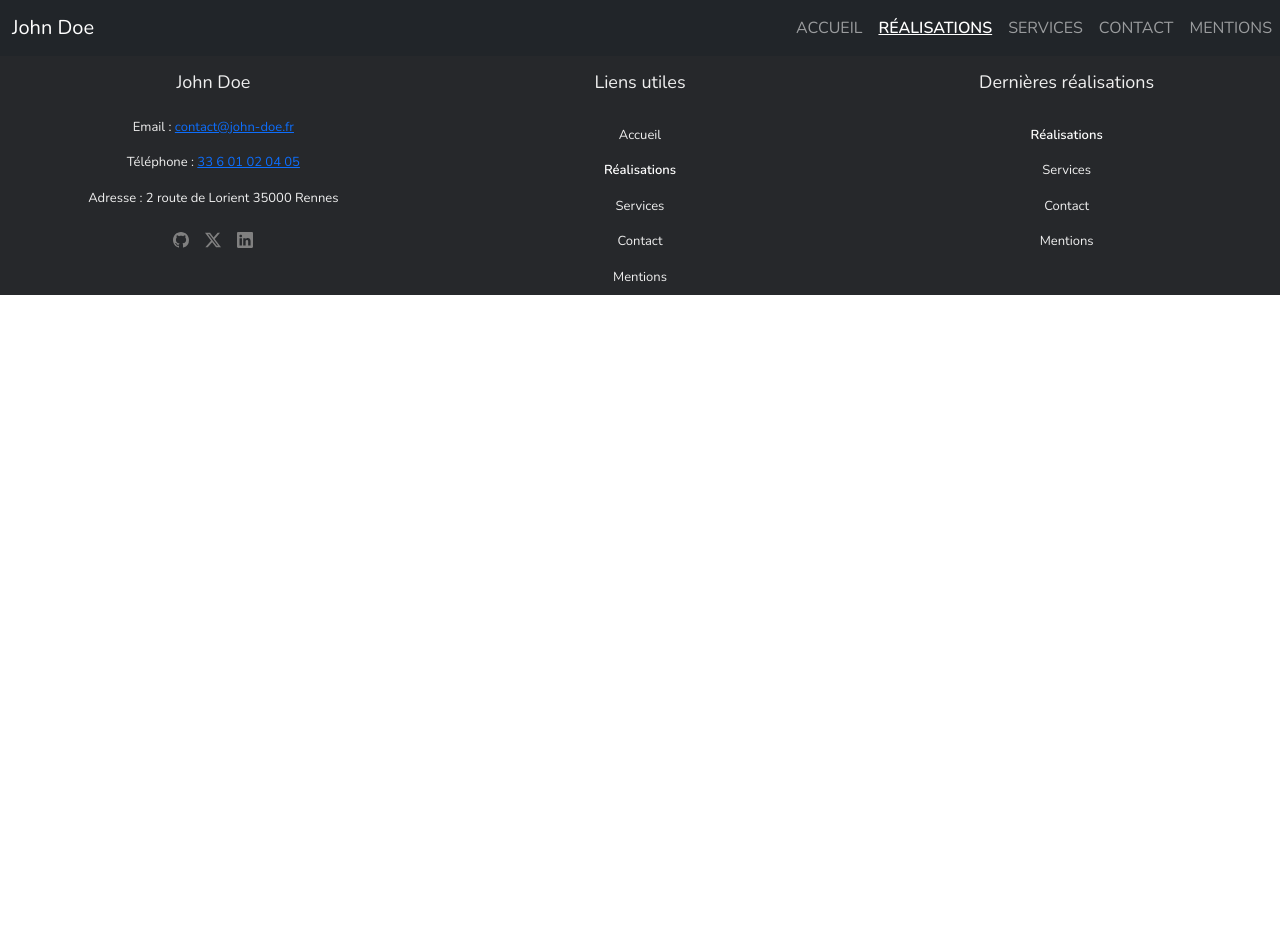
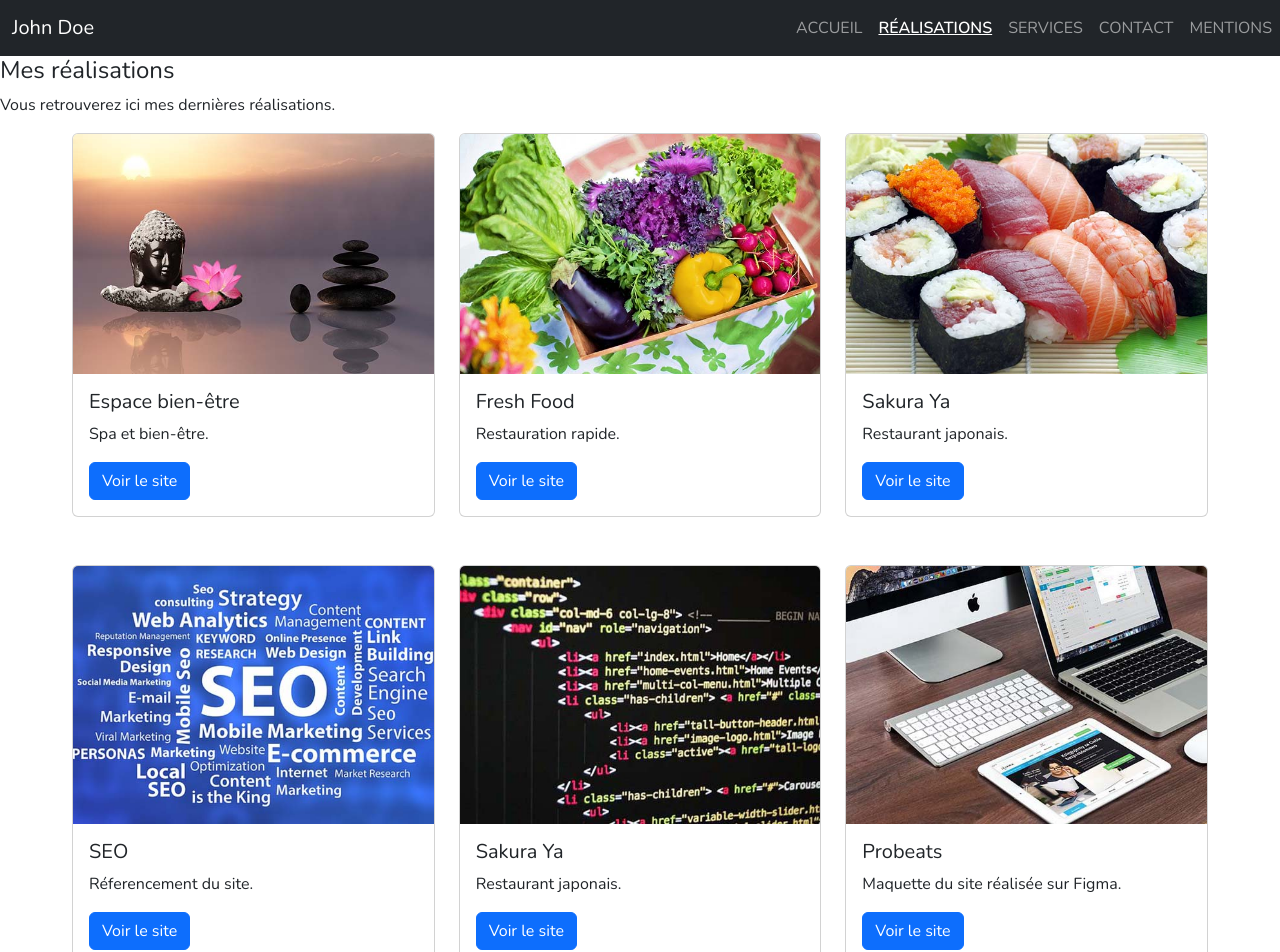
Before and after one commit to Adra-Awen/john-doe-portfolio, a React (Create React App) app: page /realisations in a window 1280 px wide. Shown: the top 952 px of the page. Before the commit the page ends 800 px from the top, so only its background shows below. Built offline with nearby package versions, Linux system fonts and the light colour scheme.

Commit message:
page réalisation et ajout de cartes

```diff
--- a/src/App.js
+++ b/src/App.js
@@ -3,6 +3,7 @@ import { Routes, Route } from "react-router-dom";
 import Accueil from "./pages/accueil";
 import Navbar from "./composents/navbar"
 import Footer from "./composents/footer"
+import Realisations from './pages/realisations';
 
 
 function App() {
@@ -11,6 +12,7 @@ function App() {
       <Navbar/>
       <Routes>
         <Route path="/" element={<Accueil />} />
+        <Route path="/realisations" element={<Realisations />} />
       </Routes>
       <Footer/>
     </>
--- a/src/index.css
+++ b/src/index.css
@@ -62,11 +62,6 @@ footer{
   background-color: rgb(38, 40, 43);
 }
 
-footer .fluid{
-  margin: 10%;
-
-}
-
 .footer-titl{
   color: #efefef;
   font-size:large;
@@ -116,3 +111,5 @@ footer .fluid{
 .bi:hover{
   color: white;
 }
+
+/*--------------------PAGES--------------------*/
--- a/src/pages/realisations.jsx
+++ b/src/pages/realisations.jsx
@@ -0,0 +1,83 @@
+import "../index.css"
+
+function Realisations(){
+    return (
+    <div className="realisations-page">
+        <h4 className="portfolio-title">Mes réalisations</h4>
+        <p className="portfolio-text">Vous retrouverez ici mes dernières réalisations.</p>
+
+        <div className="container-fluid">
+            <div className="row justify-content-center g-4 mx-5">
+                <div className="col col-12 col-md-6 col-lg-4 mb-4">
+                    <div className="card" style={{width:"100%"}}>
+                        <img src="/assets/images/espace-bien-etre.jpg" className="card-img-top" alt="image zen"/>
+                        <div className="card-body">
+                            <h5 className="card-title">Espace bien-être</h5>
+                            <p className="card-text">Spa et bien-être.</p>
+                            <a href="https://www.espacebienetre-ista.com/" target="_blank" className="btn btn-primary">Voir le site</a>
+                        </div>
+                    </div>
+                </div>
+
+                <div className="col col-12 col-md-6 col-lg-4 mb-4">
+                    <div className="card" style={{width:"100%"}}>
+                        <img src="/assets/images/fresh-food.jpg" className="card-img-top" alt="image fruits légumes frais"/>
+                        <div className="card-body">
+                            <h5 className="card-title">Fresh Food</h5>
+                            <p className="card-text">Restauration rapide.</p>
+                            <a href="https://www.freshfood.fr/" target="_blank" className="btn btn-primary">Voir le site</a>
+                        </div>
+                    </div>
+                </div>
+
+                <div className="col col-12 col-md-6 col-lg-4 mb-4">
+                    <div className="card" style={{width:"100%"}}>
+                        <img src="/assets/images/restaurant-japonais.jpg" className="card-img-top" alt="image sushis"/>
+                        <div className="card-body">
+                            <h5 className="card-title">Sakura Ya</h5>
+                            <p className="card-text">Restaurant japonais.</p>
+                            <a href="https://www.lessakura.fr/" target="_blank" className="btn btn-primary">Voir le site</a>
+                        </div>
+                    </div>
+                </div>
+
+                <div className="col col-12 col-md-6 col-lg-4 mb-4">
+                    <div className="card" style={{width:"100%"}}>
+                        <img src="/assets/images/seo.jpg" className="card-img-top" alt="image pêle-mêle mots"/>
+                        <div className="card-body">
+                            <h5 className="card-title">SEO</h5>
+                            <p className="card-text">Réferencement du site.</p>
+                            <a href="https://www.respire.co/" target="_blank" className="btn btn-primary">Voir le site</a>
+                        </div>
+                    </div>
+                </div>
+
+                <div className="col col-12 col-md-6 col-lg-4 mb-4">
+                    <div className="card" style={{width:"100%"}}>
+                        <img src="/assets/images/coder.jpg" className="card-img-top" alt="image écran code informatique"/>
+                        <div className="card-body">
+                            <h5 className="card-title">Sakura Ya</h5>
+                            <p className="card-text">Restaurant japonais.</p>
+                            <a href="https://www.lessakura.fr/" target="_blank" className="btn btn-primary">Voir le site</a>
+                        </div>
+                    </div>
+                </div>
+
+                <div className="col col-12 col-md-6 col-lg-4 mb-4">
+                    <div className="card" style={{width:"100%"}}>
+                        <img src="/assets/images/screens.jpg" className="card-img-top" alt="image écrans tablette ordinateur"/>
+                        <div className="card-body">
+                            <h5 className="card-title">Probeats</h5>
+                            <p className="card-text">Maquette du site réalisée sur Figma.</p>
+                            <a href="https://www.figma.com/proto/yZMwdCazL45pAoveY3g6BU/Probeats---Maquette?node-id=0-1&t=3BqjTjkYBCGGABYj-1" target="_blank" className="btn btn-primary">Voir le site</a>
+                        </div>
+                    </div>
+                </div>
+
+            </div>
+        </div>
+    </div>
+    );
+}
+
+export default Realisations;
```
